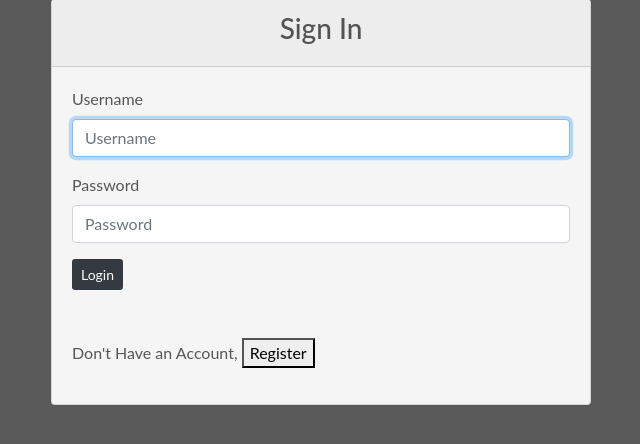
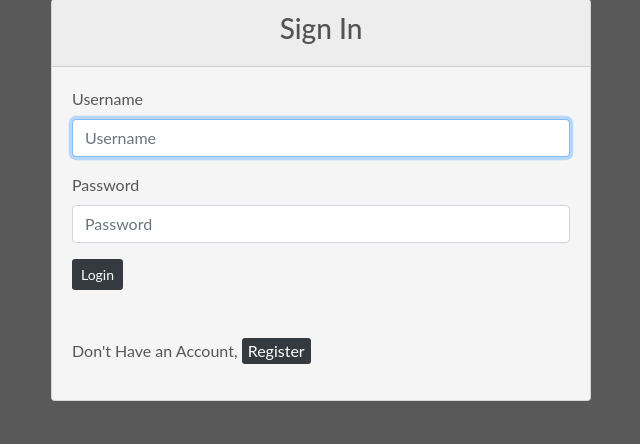
Before and after one commit to ezekielkibiego/Awwwards, a Django app: page /accounts/login/ in a window 1280 px wide. Shown: the part 49-493 px from the top of the page, without its empty margins (319-959 px from the left). Run offline with Django 3.2, Linux system fonts and the light colour scheme; some libraries are stand-ins or nearby versions.

Commit message:
style log in form

```diff
--- a/awwwardsapp/templates/registration/login.html
+++ b/awwwardsapp/templates/registration/login.html
@@ -10,6 +10,11 @@
          background-color: whitesmoke;
          color: rgba(0, 0, 0, 0.651);
         }
+    button{
+        border: none;
+        border-radius: 3px;
+
+    }
 </style>
 <div class="container">
     <div class="row">
@@ -31,7 +36,7 @@
                         </div>
                         <input type="hidden" name="next" value="">
                     </form>
-                    <p class="mt-5">Don't Have an Account, <a href="/accounts/register/" class="text-primary"><button>Register</button></a></p>
+                    <p class="mt-5">Don't Have an Account, <a href="/accounts/register/" class="text-primary"><button class="bg-dark text-white">Register</button></a></p>
                 </div>
             </div>
 
```
